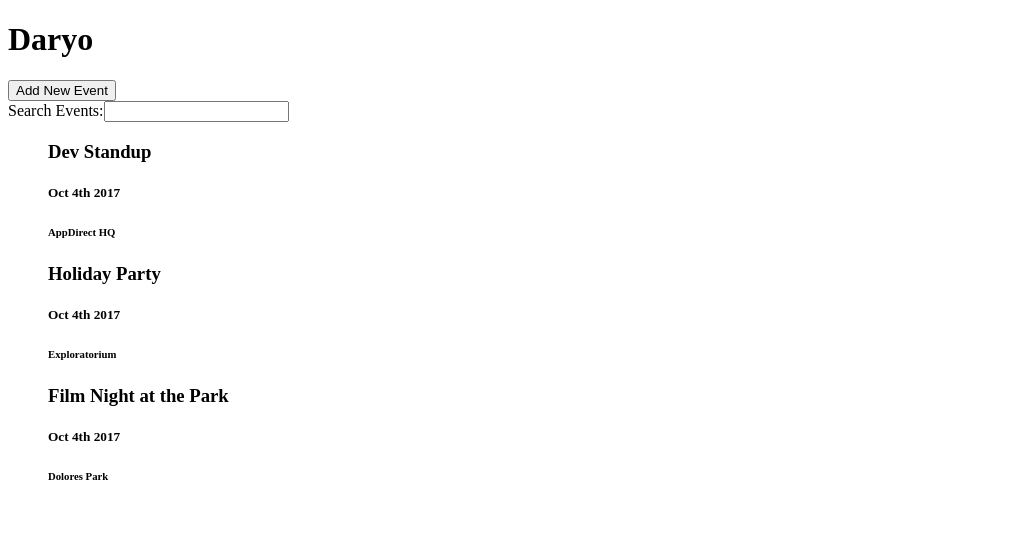
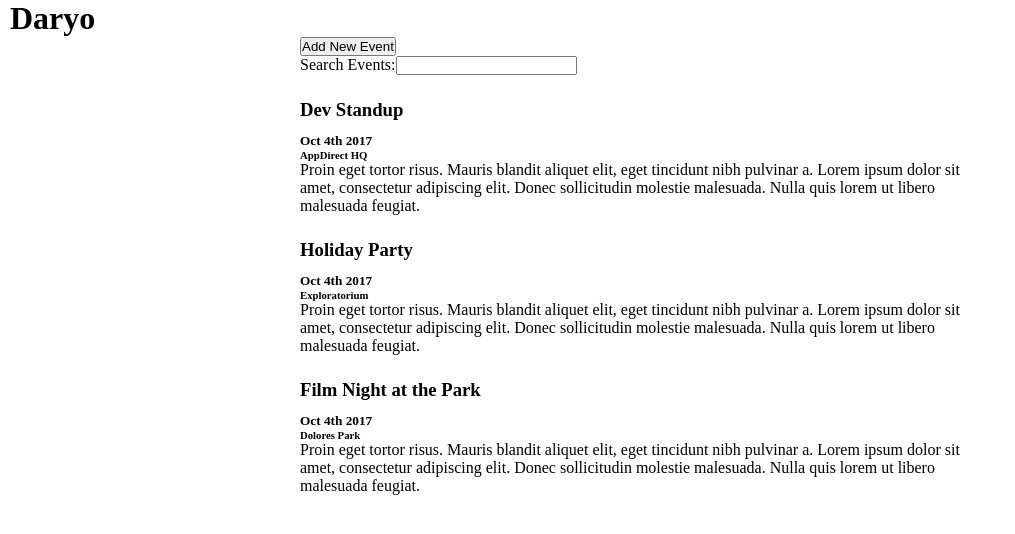
Before and after one commit to dpaghari/vibes, a React (Create React App) app: page / in a window 1280 px wide. Shown: the top 534 px of the page, without its empty margins (0-1015 px from the left). Built offline with nearby package versions, Linux system fonts and the light colour scheme.

Commit message:
Added notes/description field for new events

```diff
--- /dev/null
+++ b/src/App.css
@@ -0,0 +1,27 @@
+* {
+  padding: 0;
+  margin: 0;
+  box-sizing: border-box;
+}
+
+.site-wrapper {
+  max-width: 1260px;
+  margin: 0 auto;
+}
+
+.eventList {
+  margin: 0 auto;
+  max-width: 680px;
+}
+
+.eventList ul {
+  list-style-type: none;
+}
+
+.eventList ul li {
+  margin: 24px auto;
+}
+
+.eventList ul li h3 {
+  margin: 12px auto;
+}
--- a/src/App.js
+++ b/src/App.js
@@ -1,7 +1,12 @@
+import './App.css';
+// Custom Components
+import EventList from './EventList';
+
 import React from 'react';
+import ReactDOM from 'react-dom';
 import PropTypes from 'prop-types';
-import ReactDOM from 'react-dom';
 const moment = require('moment');
+
 
 export default class App extends React.Component {
   constructor() {
@@ -13,21 +18,24 @@ export default class App extends React.Component {
           createdAt: Date.now(),
           done: false,
           eventDate: moment(Date.now()).format('MMM Do YYYY'),
-          location: 'AppDirect HQ'
+          location: 'AppDirect HQ',
+          notes: 'Proin eget tortor risus. Mauris blandit aliquet elit, eget tincidunt nibh pulvinar a. Lorem ipsum dolor sit amet, consectetur adipiscing elit. Donec sollicitudin molestie malesuada. Nulla quis lorem ut libero malesuada feugiat.'
         },
         {
           name: 'Holiday Party',
           createdAt: Date.now(),
           done: false,
           eventDate: moment(Date.now()).format('MMM Do YYYY'),
-          location: 'Exploratorium'
+          location: 'Exploratorium',
+          notes: 'Proin eget tortor risus. Mauris blandit aliquet elit, eget tincidunt nibh pulvinar a. Lorem ipsum dolor sit amet, consectetur adipiscing elit. Donec sollicitudin molestie malesuada. Nulla quis lorem ut libero malesuada feugiat.'
         },
         {
           name: 'Film Night at the Park',
           createdAt: Date.now(),
           done: true,
           eventDate: moment(Date.now()).format('MMM Do YYYY'),
-          location: 'Dolores Park'
+          location: 'Dolores Park',
+          notes: 'Proin eget tortor risus. Mauris blandit aliquet elit, eget tincidunt nibh pulvinar a. Lorem ipsum dolor sit amet, consectetur adipiscing elit. Donec sollicitudin molestie malesuada. Nulla quis lorem ut libero malesuada feugiat.'
         }
       ]
     };
@@ -42,84 +50,3 @@ export default class App extends React.Component {
     );
   }
 }
-
-class EventList extends React.Component {
-  constructor(props) {
-    super();
-    this.filterEvents = this.filterEvents.bind(this);
-    this.state = {
-      events: props.events,
-      addingEvent: false
-    };
-  }
-
-  filterEvents(e) {
-    this.setState({
-      events: (this.props.events.filter(event => event.name.toLowerCase().includes(e.target.value)))
-    });
-  }
-
-  showEventForm() {
-    this.setState({addingEvent: true});
-  }
-
-  render() {
-    return (
-      <div>
-        <button onClick={this.showEventForm.bind(this)}>Add New Event</button><br/>
-        { this.renderAddEventForm() }
-        <label>Search Events:</label>
-        <input type="text"
-         onChange={ this.filterEvents }/>
-        <ul>
-          { this.renderEvents() }
-        </ul>
-      </div>
-    );
-  }
-
-  renderAddEventForm() {
-    if(this.state.addingEvent) {
-      return (
-        <form onSubmit={this.addNewEvent.bind(this)}>
-          <input ref="eventName" type="text"/>
-          <input ref="eventLocation" type="text"/>
-          <input ref="eventDate" type="date"/>
-          <input type="submit"/>
-        </form>
-      );
-    }
-    else return null;
-  }
-
-  addNewEvent(e) {
-    e.preventDefault();
-    let { eventName, eventLocation, eventDate } = this.refs;
-    let newEvent = {
-      name: eventName.value,
-      location: eventLocation.value,
-      eventDate: moment(eventDate.value).format('MMM Do YYYY'),
-      createdAt: Date.now(),
-      done: false
-    };
-
-    this.state.events.push(newEvent);
-    this.setState({
-      events: this.state.events
-    });
-  }
-
-  renderEvents() {
-    let events = this.state.events;
-    console.log(events);
-    return events.map((event, idx) => {
-        return (
-          <div key={ idx }>
-            <h3>{event.name}</h3>
-            <h5>{event.eventDate}</h5>
-            <h6>{event.location}</h6>
-          </div>
-        );
-    });
-  }
-}
--- /dev/null
+++ b/src/EventList.js
@@ -0,0 +1,93 @@
+import React from 'react';
+import PropTypes from 'prop-types';
+import ReactDOM from 'react-dom';
+const moment = require('moment');
+
+export default class EventList extends React.Component {
+  constructor(props) {
+    super();
+    this.filterEvents = this.filterEvents.bind(this);
+    this.state = {
+      events: props.events,
+      addingEvent: false
+    };
+  }
+
+  filterEvents(e) {
+    this.setState({
+      events: (this.props.events.filter(event => event.name.toLowerCase().includes(e.target.value)))
+    });
+  }
+
+  showEventForm() {
+    this.setState({addingEvent: true});
+  }
+
+  render() {
+    return (
+      <div className="eventList">
+        <button onClick={this.showEventForm.bind(this)}>Add New Event</button><br/>
+        { this.renderAddEventForm() }
+        <label>Search Events:</label>
+        <input type="text"
+         onChange={ this.filterEvents }/>
+        <ul>
+          { this.renderEvents() }
+        </ul>
+      </div>
+    );
+  }
+
+  renderAddEventForm() {
+    if(this.state.addingEvent) {
+      return (
+        <form className="eventList__eventForm" onSubmit={this.addNewEvent.bind(this)}>
+          <label>Event Name:</label>
+          <input ref="eventName" type="text"/><br/>
+          <label>Event Location:</label>
+          <input ref="eventLocation" type="text"/><br/>
+          <label>Event Date:</label>
+          <input ref="eventDate" type="date"/><br/>
+          <label>Description</label>
+          <textarea ref="eventNotes" cols="30" rows="6"/>
+          <input type="submit"/>
+          <hr/>
+        </form>
+      );
+    }
+    else return null;
+  }
+
+  addNewEvent(e) {
+    e.preventDefault();
+    let { eventName, eventLocation, eventDate, eventNotes } = this.refs;
+    let newEvent = {
+      name: eventName.value,
+      location: eventLocation.value,
+      eventDate: moment(eventDate.value).format('MMM Do YYYY'),
+      createdAt: Date.now(),
+      done: false,
+      notes: eventNotes.value
+    };
+
+    this.state.events.push(newEvent);
+    eventName.value = eventLocation.value = eventDate.value = eventNotes.value = '';
+    this.setState({
+      events: this.state.events
+    });
+  }
+
+  renderEvents() {
+    let events = this.state.events;
+    return events.map((event, idx) => {
+        return (
+          <li key={ idx }>
+            <h3>{event.name}</h3>
+            <h5>{event.eventDate}</h5>
+            <h6>{event.location}</h6>
+            <p>{event.notes}</p>
+          </li>
+        );
+    });
+  }
+}
```
